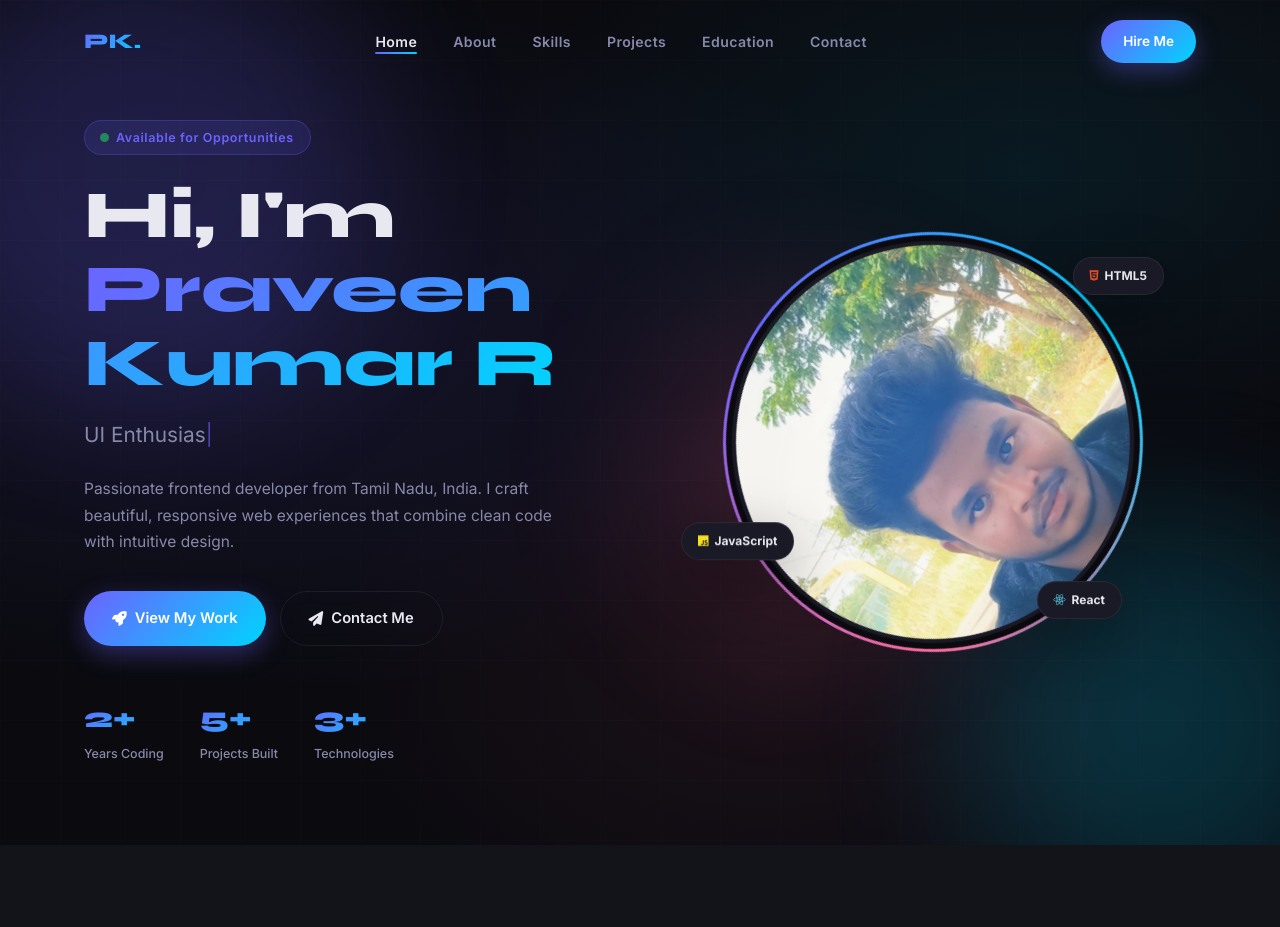
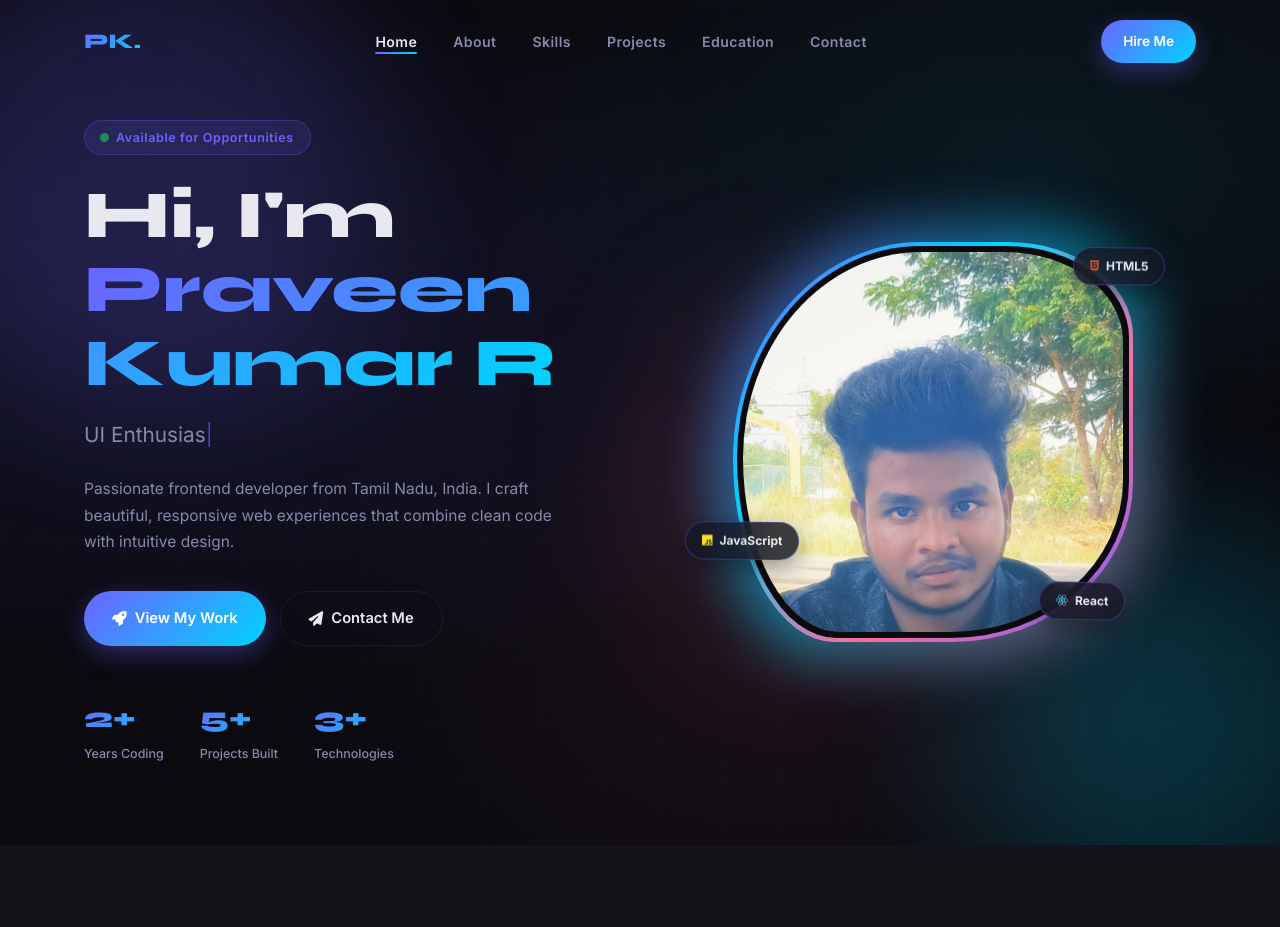
Before and after one commit to praveenpk012007-sudo/portfolio, a plain HTML site: page index.html in a window 1280 px wide. Shown: the top 927 px of the page. Drawn offline with Linux system fonts and the light colour scheme.

Commit message:
feat: morphing blob photo with 3D tilt effect

```diff
--- a/index.html
+++ b/index.html
@@ -201,35 +201,85 @@
     }
     .stat-label { font-size:0.78rem; color:var(--clr-muted); font-weight:500; }
 
-    /* profile image side */
-    .hero-visual { display:flex; justify-content:center; align-items:center; }
-    .profile-ring {
-      position:relative; width:clamp(280px,38vw,420px); height:clamp(280px,38vw,420px);
+    /* ── HERO PHOTO: morphing blob + 3D tilt ── */
+    .hero-visual { display:flex; justify-content:center; align-items:center; perspective:900px; }
+
+    .photo-tilt {
+      position:relative;
+      width:clamp(280px,36vw,400px);
+      height:clamp(280px,36vw,400px);
+      transform-style:preserve-3d;
+      transition:transform 0.08s linear;
+      cursor:none;
     }
-    .ring-outer {
-      position:absolute; inset:0; border-radius:50%;
-      background:conic-gradient(var(--clr-primary), var(--clr-accent), var(--clr-pink), var(--clr-primary));
-      animation:spin 8s linear infinite; padding:3px;
+
+    /* glowing blob shadow layer */
+    .blob-glow {
+      position:absolute; inset:-18px;
+      border-radius:60% 40% 30% 70% / 60% 30% 70% 40%;
+      background:linear-gradient(135deg,var(--clr-primary),var(--clr-accent),var(--clr-pink));
+      filter:blur(28px); opacity:0.55;
+      animation:blobMorph 8s ease-in-out infinite;
+      z-index:0;
     }
-    @keyframes spin { to { transform:rotate(360deg); } }
-    .ring-inner {
-      width:100%; height:100%; border-radius:50%; background:var(--clr-bg); padding:6px;
+
+    /* gradient border blob */
+    .blob-border {
+      position:absolute; inset:0;
+      border-radius:60% 40% 30% 70% / 60% 30% 70% 40%;
+      background:linear-gradient(135deg,var(--clr-primary),var(--clr-accent),var(--clr-pink),var(--clr-primary));
+      animation:blobMorph 8s ease-in-out infinite;
+      padding:4px; z-index:1;
     }
+
+    /* dark inner fill */
+    .blob-bg {
+      width:100%; height:100%;
+      border-radius:inherit;
+      background:var(--clr-bg);
+      padding:6px;
+      overflow:hidden;
+    }
+
+    /* actual photo */
     .profile-img {
-      width:100%; height:100%; border-radius:50%; object-fit:cover; object-position:top;
-      border:4px solid var(--clr-card);
+      width:100%; height:100%;
+      border-radius:inherit;
+      object-fit:cover; object-position:top center;
+      display:block;
     }
+
+    @keyframes blobMorph {
+      0%,100% { border-radius:60% 40% 30% 70% / 60% 30% 70% 40%; }
+      20%      { border-radius:30% 60% 70% 40% / 50% 60% 30% 60%; }
+      40%      { border-radius:50% 60% 30% 60% / 30% 60% 70% 40%; }
+      60%      { border-radius:40% 55% 60% 40% / 55% 45% 60% 35%; }
+      80%      { border-radius:60% 40% 60% 30% / 70% 30% 50% 60%; }
+    }
+
     /* floating tech chips */
     .tech-chip {
-      position:absolute; background:var(--clr-card); border:1px solid var(--clr-border);
+      position:absolute; background:rgba(20,20,34,0.82); border:1px solid rgba(108,99,255,0.35);
       border-radius:50px; padding:8px 16px; font-size:0.75rem; font-weight:700;
-      color:var(--clr-text); backdrop-filter:blur(8px); box-shadow:var(--shadow-card);
-      display:flex; align-items:center; gap:6px; white-space:nowrap;
+      color:var(--clr-text); backdrop-filter:blur(12px); box-shadow:0 8px 24px rgba(0,0,0,0.4);
+      display:flex; align-items:center; gap:7px; white-space:nowrap; z-index:10;
     }
-    .tc-1 { top:8%; right:-5%; animation:floatY 4s ease-in-out infinite; }
-    .tc-2 { bottom:20%; left:-10%; animation:floatY 4s ease-in-out infinite 1.5s; }
-    .tc-3 { bottom:5%; right:5%; animation:floatY 4s ease-in-out infinite 0.8s; }
-    @keyframes floatY { 0%,100%{transform:translateY(0)} 50%{transform:translateY(-12px)} }
+    .tc-1 { top:4%; right:-8%; animation:floatChip 4s ease-in-out infinite 0s; }
+    .tc-2 { bottom:18%; left:-12%; animation:floatChip 4s ease-in-out infinite 1.4s; }
+    .tc-3 { bottom:2%; right:2%; animation:floatChip 4s ease-in-out infinite 0.7s; }
+    @keyframes floatChip {
+      0%,100%{transform:translateY(0) rotate(-1deg);}
+      50%{transform:translateY(-14px) rotate(1deg);}
+    }
+
+    /* custom cursor dot that follows mouse inside tilt */
+    .photo-cursor {
+      position:absolute; width:12px; height:12px; border-radius:50%;
+      background:var(--gradient); pointer-events:none; z-index:20;
+      transform:translate(-50%,-50%) scale(0);
+      transition:transform 0.2s ease; mix-blend-mode:screen;
+    }
+    .photo-tilt:hover .photo-cursor { transform:translate(-50%,-50%) scale(1); }
 
     /* ─────────────────────────────────────────
        ABOUT
@@ -440,7 +490,7 @@
       .hero-btns { justify-content:center; }
       .hero-stats { justify-content:center; }
       .hero-visual { order:-1; }
-      .profile-ring { width:260px; height:260px; }
+      .photo-tilt { width:240px; height:240px; }
       .about-grid { grid-template-columns:1fr; }
       .skills-grid { grid-template-columns:1fr; }
       .contact-grid { grid-template-columns:1fr; }
@@ -534,14 +584,19 @@
           </div>
         </div>
 
-        <!-- visual -->
+        <!-- visual: morphing blob photo -->
         <div class="hero-visual reveal-right">
-          <div class="profile-ring">
-            <div class="ring-outer">
-              <div class="ring-inner">
+          <div class="photo-tilt" id="photoTilt">
+            <div class="photo-cursor" id="photoCursor"></div>
+            <!-- glow behind -->
+            <div class="blob-glow"></div>
+            <!-- gradient border blob -->
+            <div class="blob-border">
+              <div class="blob-bg">
                 <img src="main.png.jpg" alt="Praveen Kumar R" class="profile-img" />
               </div>
             </div>
+            <!-- floating tech chips -->
             <div class="tech-chip tc-1"><i class="fab fa-html5" style="color:#e34f26"></i> HTML5</div>
             <div class="tech-chip tc-2"><i class="fab fa-js" style="color:#f7df1e"></i> JavaScript</div>
             <div class="tech-chip tc-3"><i class="fab fa-react" style="color:#61dafb"></i> React</div>
@@ -982,10 +1037,31 @@
     }, { threshold: 0.2 });
     fills.forEach(f => skillObs.observe(f));
 
+    // ─── 3D Tilt effect on photo ───
+    const tiltEl = document.getElementById('photoTilt');
+    const cursor = document.getElementById('photoCursor');
+    if (tiltEl) {
+      tiltEl.addEventListener('mousemove', e => {
+        const rect = tiltEl.getBoundingClientRect();
+        const cx = rect.left + rect.width / 2;
+        const cy = rect.top + rect.height / 2;
+        const dx = (e.clientX - cx) / (rect.width / 2);   // -1 to 1
+        const dy = (e.clientY - cy) / (rect.height / 2);  // -1 to 1
+        const rotX = -dy * 18;   // tilt up/down
+        const rotY =  dx * 18;   // tilt left/right
+        tiltEl.style.transform = `rotateX(${rotX}deg) rotateY(${rotY}deg) scale(1.03)`;
+        // move cursor dot
+        cursor.style.left = (e.clientX - rect.left) + 'px';
+        cursor.style.top  = (e.clientY - rect.top)  + 'px';
+      });
+      tiltEl.addEventListener('mouseleave', () => {
+        tiltEl.style.transform = 'rotateX(0) rotateY(0) scale(1)';
+      });
+    }
+
     // ─── Contact form ───
     document.getElementById('contactForm').addEventListener('submit', e => {
       e.preventDefault();
-      const fname = document.getElementById('fname').value;
       const btn = e.target.querySelector('button[type="submit"]');
       btn.innerHTML = '<i class="fas fa-check"></i> Message Sent!';
       btn.style.background = 'linear-gradient(135deg,#22c55e,#16a34a)';
```
